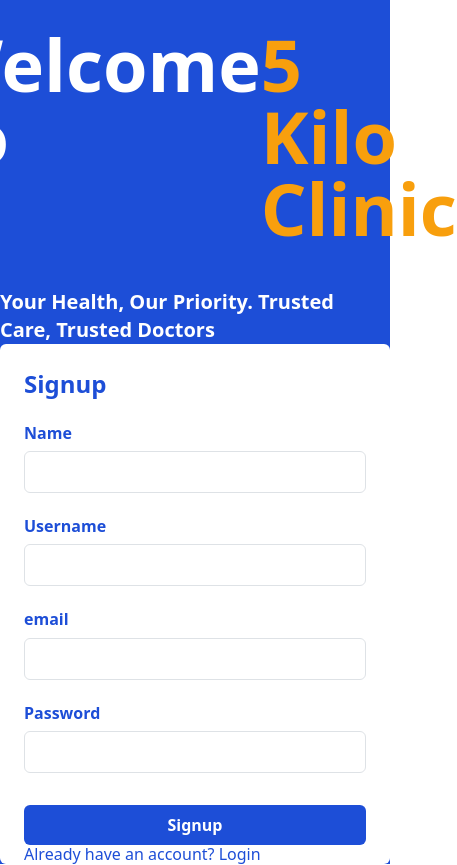
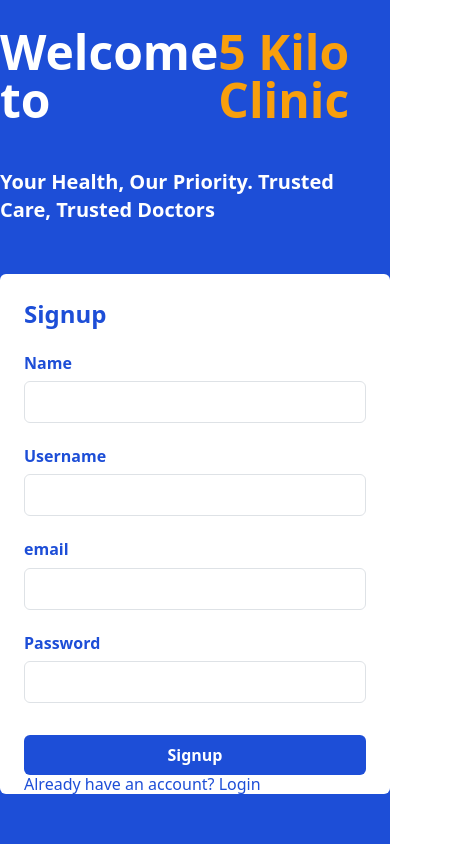
Before and after one commit to BirukSe/5-kilo-Clinic-Management-System, a React (Vite) app in the folder frontend/: page / in a window 390 px wide. Shown: the whole page, 457 px wide, since content can reach past the window. After the commit the page ends 844 px from the top, so only its background shows below. Built offline with nearby package versions, Linux system fonts and the light colour scheme.

Commit message:
Update Signup.tsx

```diff
--- a/frontend/src/pages/Signup/Signup.tsx
+++ b/frontend/src/pages/Signup/Signup.tsx
@@ -35,7 +35,7 @@ const Signup = () => {
     <>
     {isLoading && <Loading />}
     <div className="flex flex-col bg-custom-blue text-white min-h-screen">
-        <h1 className="font-extrabold flex justify-center text-7xl mt-7">Welcome to <span className="text-custom-gray"> 5 Kilo Clinic</span></h1>
+        <h1 className="font-extrabold flex justify-center text-5xl md:text-7xl mt-7">Welcome to <span className="text-custom-gray"> 5 Kilo Clinic</span></h1>
         <h2 className="text-white text-xl font-bold flex justify-center pt-11">Your Health, Our Priority. Trusted Care, Trusted Doctors</h2>
 
 
```
